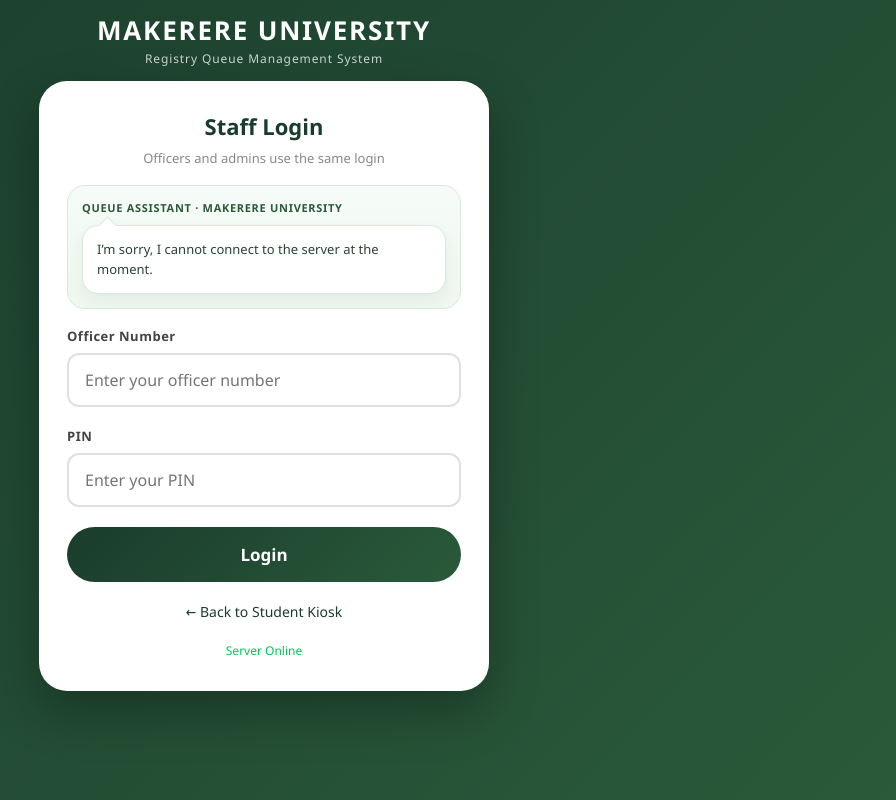
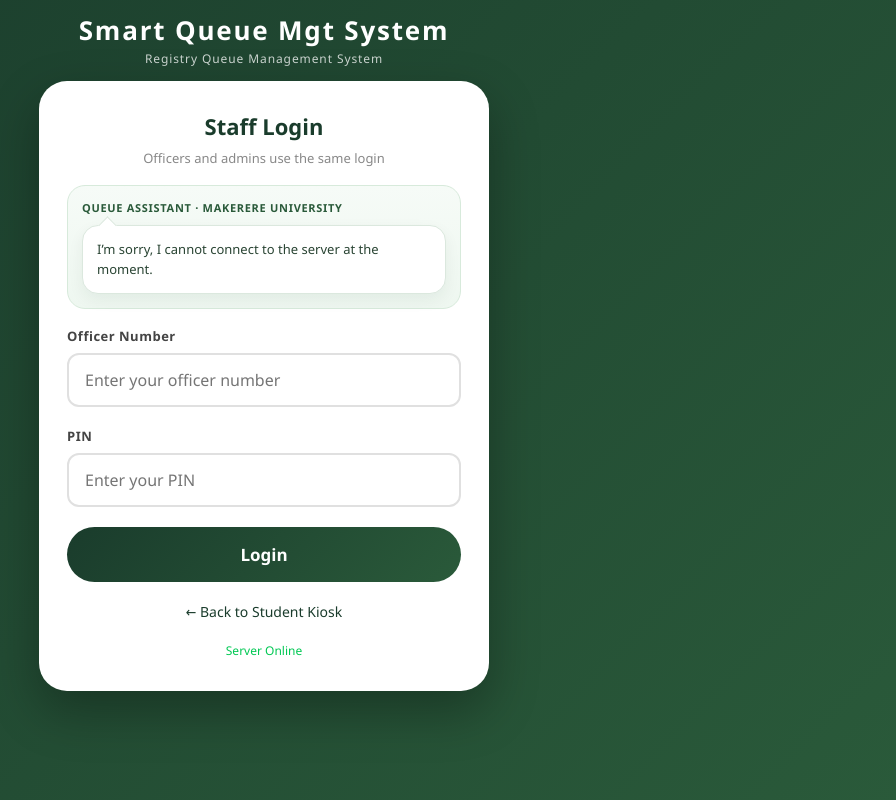
Before and after one commit to obongamosodur22-cyber/Qeue, a plain HTML site: page login.html in a window 1280 px wide. Shown: the whole page, without its empty margins (376-1272 px from the left). Drawn offline with Linux system fonts and the light colour scheme; no server answers.

Commit message:
Update login.html

```diff
--- a/login.html
+++ b/login.html
@@ -228,7 +228,7 @@
 <body>
     <div class="login-container">
         <div class="header">
-            <div class="university-name">MAKERERE UNIVERSITY</div>
+            <div class="university-name">Smart Queue Mgt System</div>
             <div class="university-sub">Registry Queue Management System</div>
         </div>
 
```
